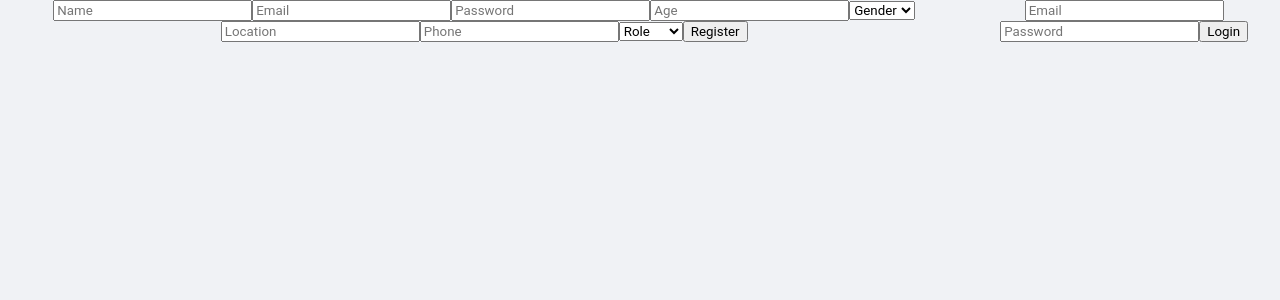
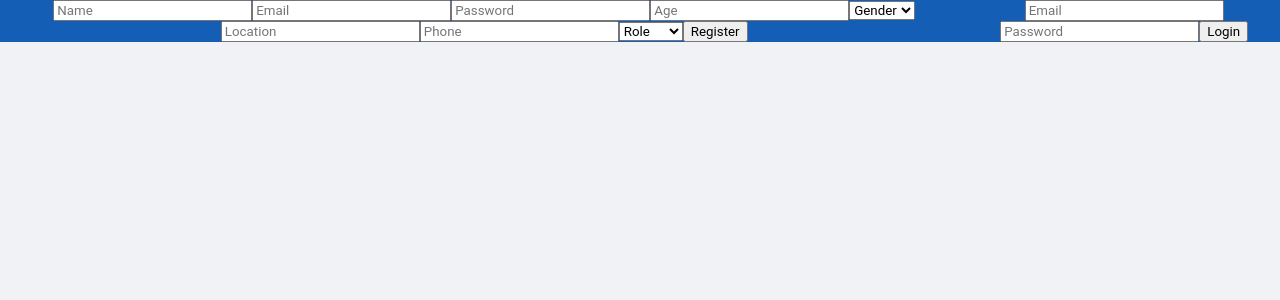
Before and after one commit to AbedalelahHyari/MERAKI_Academy_Project_6, a React (Create React App) app in the folder frontend/: page / in a window 1280 px wide. Shown: the top 300 px of the page. Built offline with nearby package versions, Linux system fonts and the light colour scheme.

Commit message:
modify style app css

```diff
--- a/frontend/src/App.css
+++ b/frontend/src/App.css
@@ -3,6 +3,7 @@
   font-family: "Poppins";
 
   background-color: #f0f2f5;
+
   height: 100vh;
   background-size: cover;
   width: 100%;
@@ -39,11 +40,15 @@
   align-items: center;
 } */
 
+.App{
+  background-color: #155eb6;
+}
 .SignUp{
 
   display: flex;
   justify-content: center;
   align-items: center;
+
 }
 
 .Home {
```
